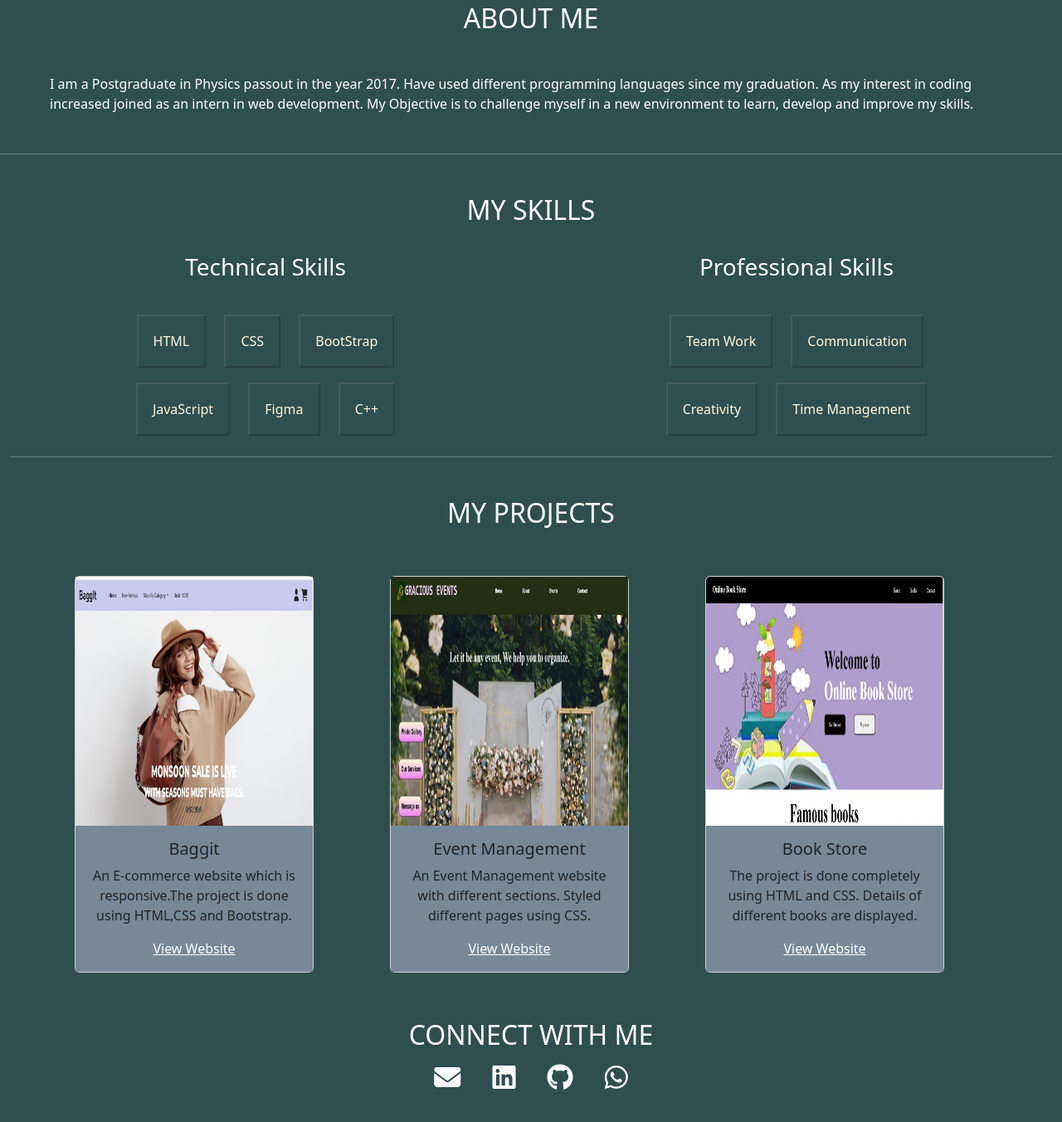
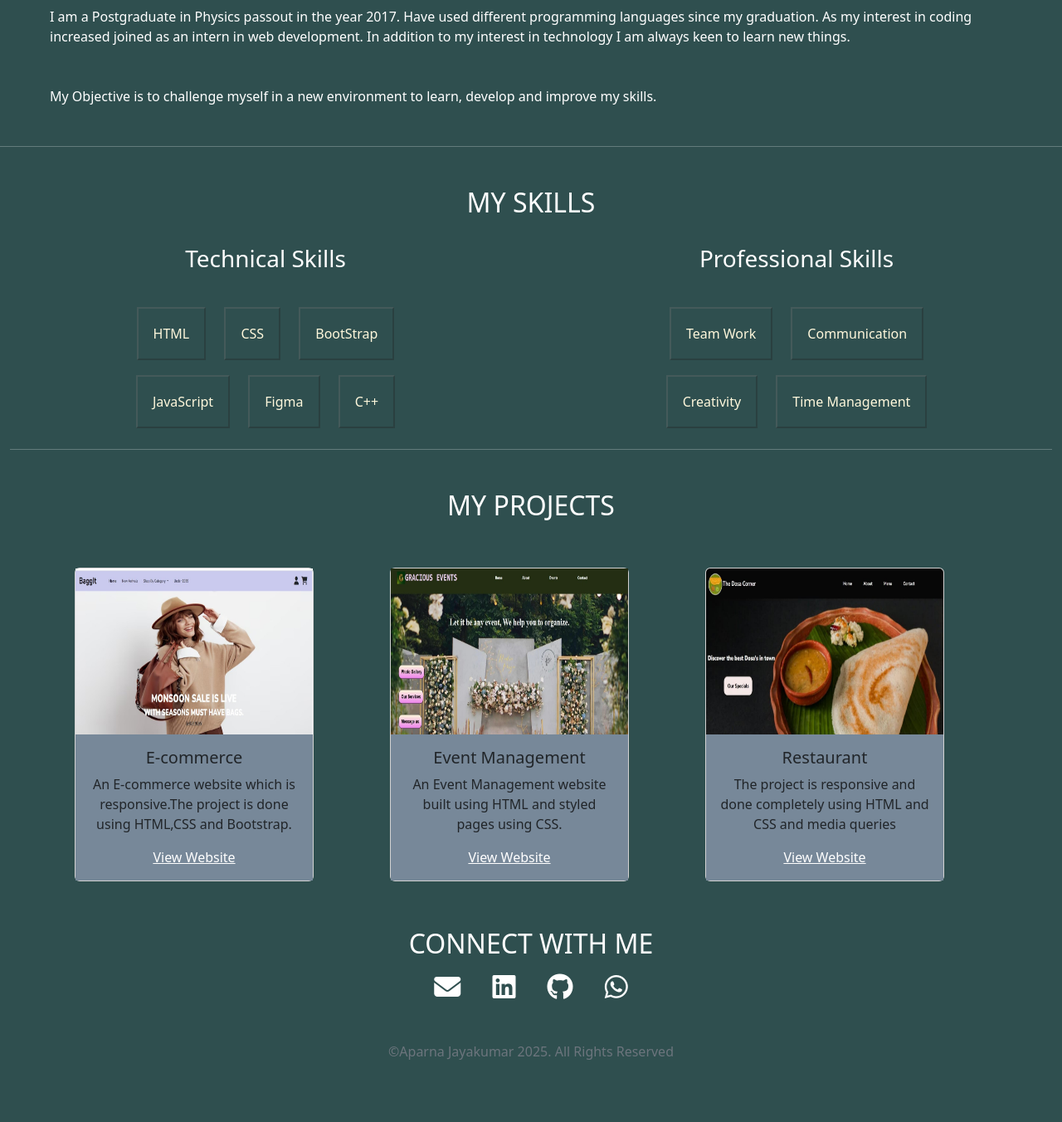
Before and after one commit to Aparnajkumar/Portfolio, a plain HTML site: page index.html in a window 1280 px wide. Shown: the part 632-1984 px from the top of the page at 83% size. After the commit the page ends 1959 px from the top, so only its background shows below. Drawn offline with nearby package versions, Linux system fonts and the light colour scheme.

Commit message:
Portfolio

```diff
--- a/index.html
+++ b/index.html
@@ -45,16 +45,18 @@
   </div>
   <!-- Profile -->
   <div id="profile" class=" container-fluid d-flex justify-content-center ">
-    <div class="col-lg-6 col-md-12">
+<div class="row">
+      <div class="col-lg-8 col-md-12">
         <h2 class="mt-lg-2 md-text-center">PORTFOLIO</h2>
         <h5 class="pt-lg-5 mt-lg-5 ps-lg-5 fs-md-18">Hi, I am</h5>
         <h3 class="ps-lg-5 fs-md-10">Aparna Jayakumar</h3>
         <p class="ps-md-5 fs-md-13">I am a MEARN Full Stack Web development intern based in Cochin,
-        Kerala. <br>
-        In addition to my interest in technology I am always keen to learn new things. </p>
+          Kerala.
+           </p>
         <a class="btn rounded-pill md-p-1" download href="./Aparna CV.pdf">My Resume</a>
       </div>
-    <div class="col-lg-6 col-md-12">
+</div>
+    <div class="col-lg-4 col-md-12">
       <img class="img-fluid" src="./profile_img-removebg-preview.png" alt="" width="">
     </div>
   </div>
@@ -64,8 +66,8 @@
   <div id="about" class="container-fluid ">
     <h2 class="mt-5 mb-5 text-center">ABOUT ME</h2>
     <p class="m-5">I am a Postgraduate in Physics passout in the year 2017. Have used different programming languages
-      since my graduation. As my interest in coding increased joined as an intern in web development.
-      My Objective is to challenge myself in a new environment to learn, develop and improve my skills.</P>
+      since my graduation. As my interest in coding increased joined as an intern in web development. In addition to my interest in technology I am always keen to learn new things.</p>
+      <p class="m-5">My Objective is to challenge myself in a new environment to learn, develop and improve my skills.</P>
   </div>
   <hr>
   <!-- skills -->
@@ -99,7 +101,7 @@
           <div class="card m-2" style="width: 18rem;">
             <img class="img-fluid" src="./WhatsApp Image 2025-06-05 at 17.26.17 copy.jpeg" class="card-img-top" alt="...">
             <div class="card-body">
-              <h5 class="card-title">Baggit</h5>
+              <h5 class="card-title">E-commerce </h5>
               <p class="card-text">An E-commerce website which is responsive.The project is done using HTML,CSS and
                 Bootstrap.</p>
 
@@ -113,7 +115,7 @@
             <img class="img-fluid" src="./WhatsApp Image 2025-06-05 at 17.05.01 copy.jpeg" class="card-img-top" alt="...">
             <div class="card-body">
               <h5 class="card-title">Event Management</h5>
-              <p class="card-text">An Event Management website with different sections. Styled different pages using
+              <p class="card-text">An Event Management website built using HTML and styled pages using
                 CSS.</p>
 
               <a href="https://event-management-iota-sandy.vercel.app/" class="card-link text-white">View Website</a>
@@ -124,11 +126,10 @@
         <div class="col-lg-4 col-md-6">
           <div class="card m-2" style="width: 18rem;">
 
-            <img src="./WhatsApp Image 2025-06-05 at 17.27.22 copy.jpeg" class="card-img-top" alt="...">
+            <img src="./WhatsApp Image 2025-06-08 at 05.37.42.jpeg" class="card-img-top" alt="...">
             <div class="card-body">
-              <h5 class="card-title">Book Store</h5>
-              <p class="card-text">The project is done completely using HTML and CSS. Details of different books are
-                displayed. </p>
+              <h5 class="card-title">Restaurant</h5>
+              <p class="card-text">The project is responsive and done completely using HTML and CSS and media queries  </p>
 
 
               <a href="https://book-store-one-azure.vercel.app/" class="card-link text-white">View Website</a>
@@ -145,7 +146,16 @@
           <a href="https://wa.me/+918301970395"> <i class="fa-brands fa-whatsapp fa-2x"></i></a>
         </div>
 
+
+
 </body>
+<div class="container-fluid">
+  <footer class=" text-secondary ">
+    <br><br>
+    ©Aparna Jayakumar 2025. All Rights Reserved
+  </footer>
+
+</div>
 <!-- bootstrap js cdn -->
 <script src="https://cdn.jsdelivr.net/npm/bootstrap@5.3.6/dist/js/bootstrap.bundle.min.js"
   integrity="sha384-j1CDi7MgGQ12Z7Qab0qlWQ/Qqz24Gc6BM0thvEMVjHnfYGF0rmFCozFSxQBxwHKO" crossorigin="anonymous"></script>
--- a/style.css
+++ b/style.css
@@ -10,7 +10,7 @@
 .nav-item a{
     font-size: 20px;
     color: white;
-    font-weight: 800;
+    font-weight: 700;
     text-decoration: none;
 
 }
@@ -46,7 +46,7 @@
     background-color: lightslategray;
 }
 .card img{
-    height:300px
+    height:200px
 }
 
 #contact a{
```
Also changed, not shown: WhatsApp Image 2025-06-08 at 05.37.42.jpeg (added). Lines whose indentation alone changed are shown as unchanged.
